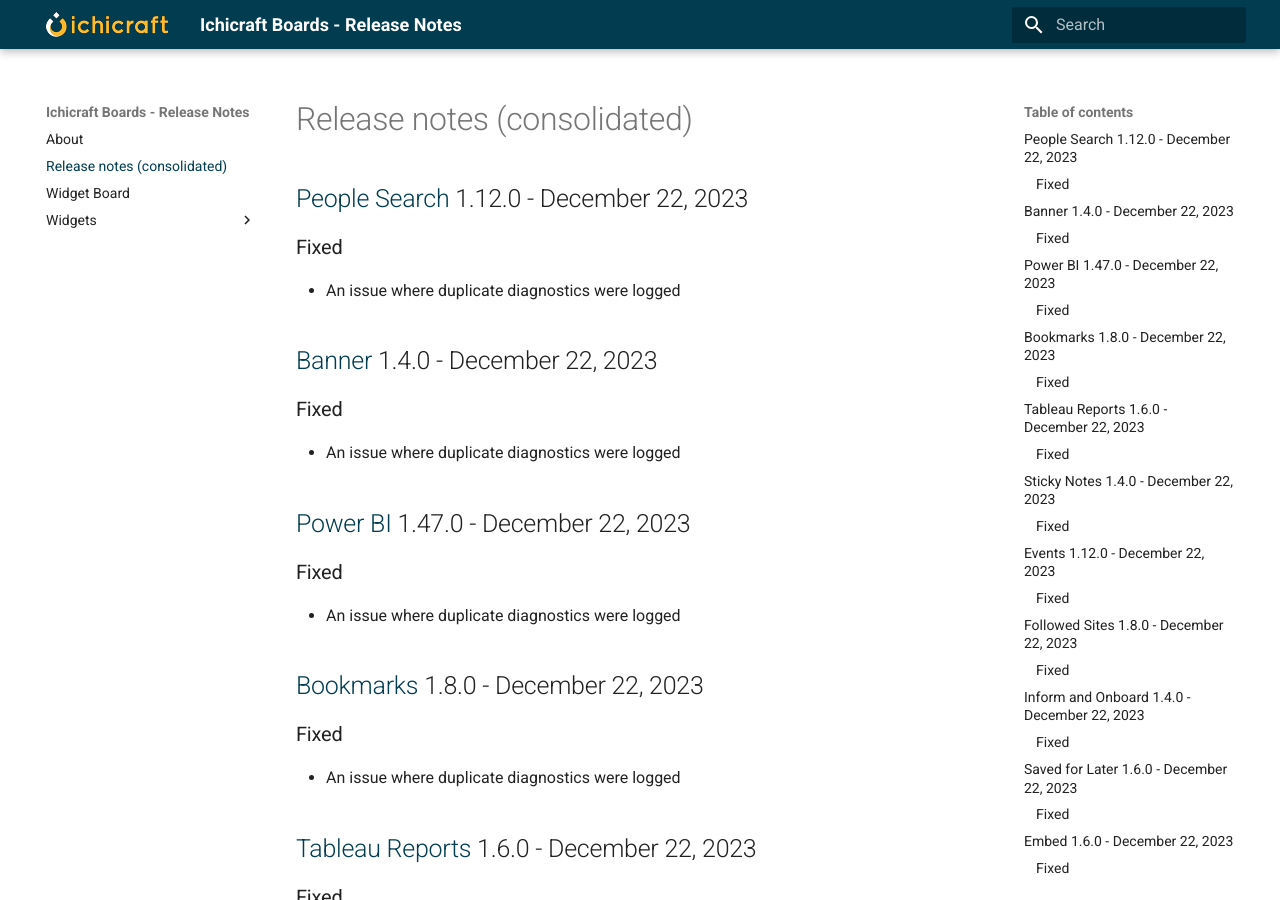
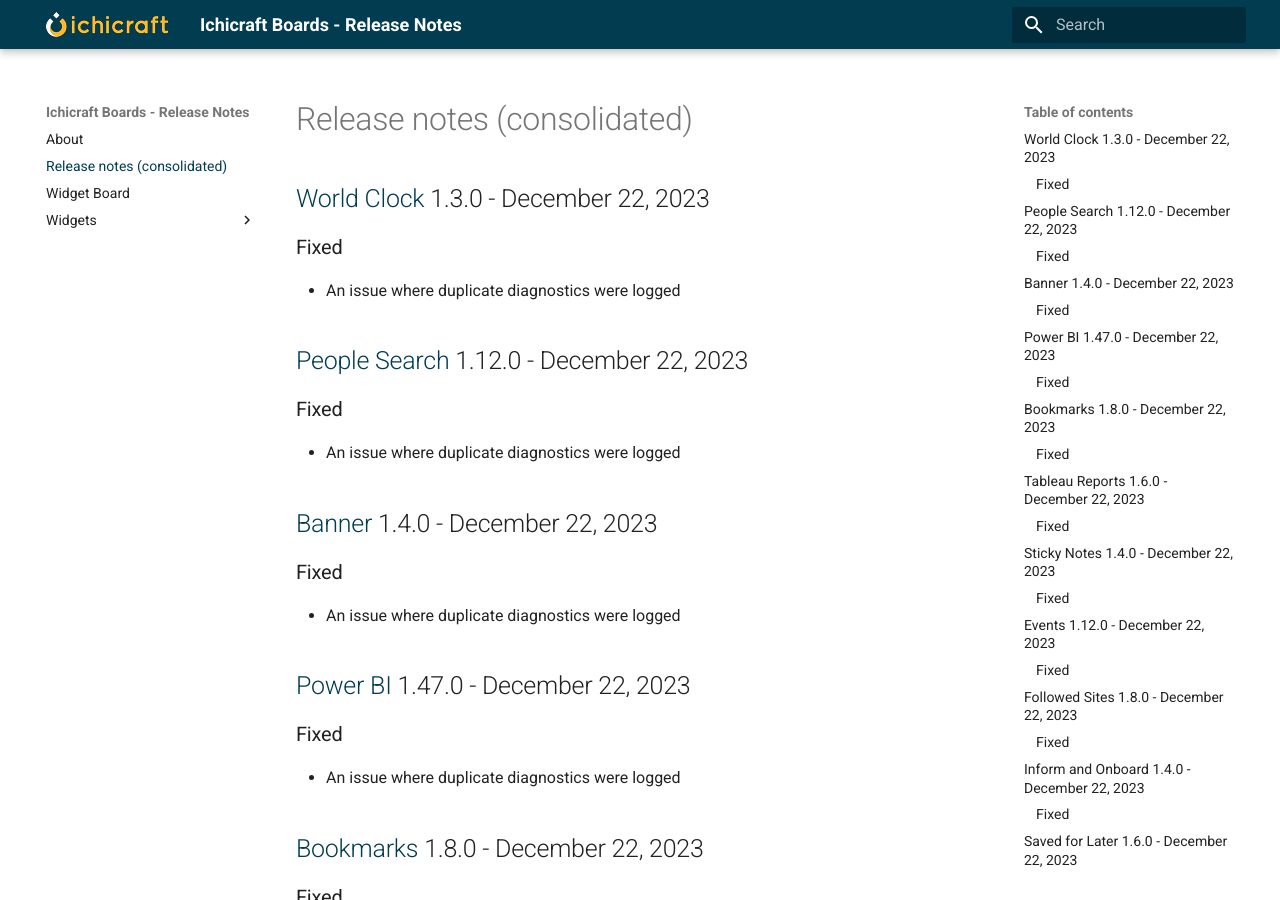
Before and after one commit to ichicraft/widgets-docs, an MkDocs documentation site: the page built from docs/Release-notes-(consolidated).md, in a window 1280 px wide and 900 px high. Built offline with MkDocs 1.6.1 and Material for MkDocs 9.7.7, drawn with Linux system fonts in a browser that asks for light colours.

Commit message:
Release notes updated by BuildService

```diff
--- a/docs/Release-notes-(consolidated).md
+++ b/docs/Release-notes-(consolidated).md
@@ -1,3 +1,8 @@
+## [World Clock](./Widgets/World Clock.md) 1.3.0 - December 22, 2023
+
+### Fixed
+- An issue where duplicate diagnostics were logged
+
 ## [People Search](./Widgets/People Search.md) 1.12.0 - December 22, 2023
 
 ### Fixed
```
Also changed, not shown: docs/Widgets/World Clock.md (+5 -0 lines).
